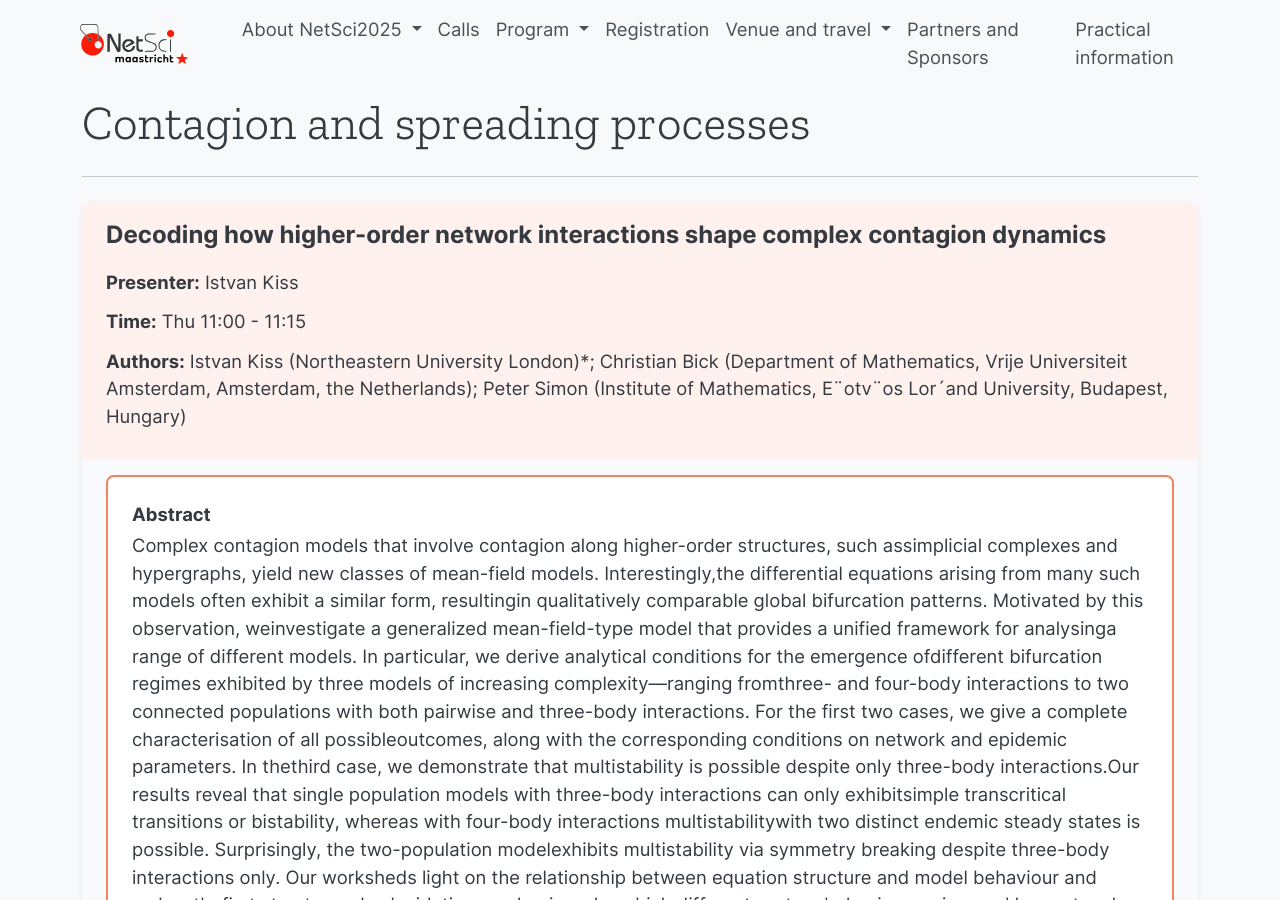
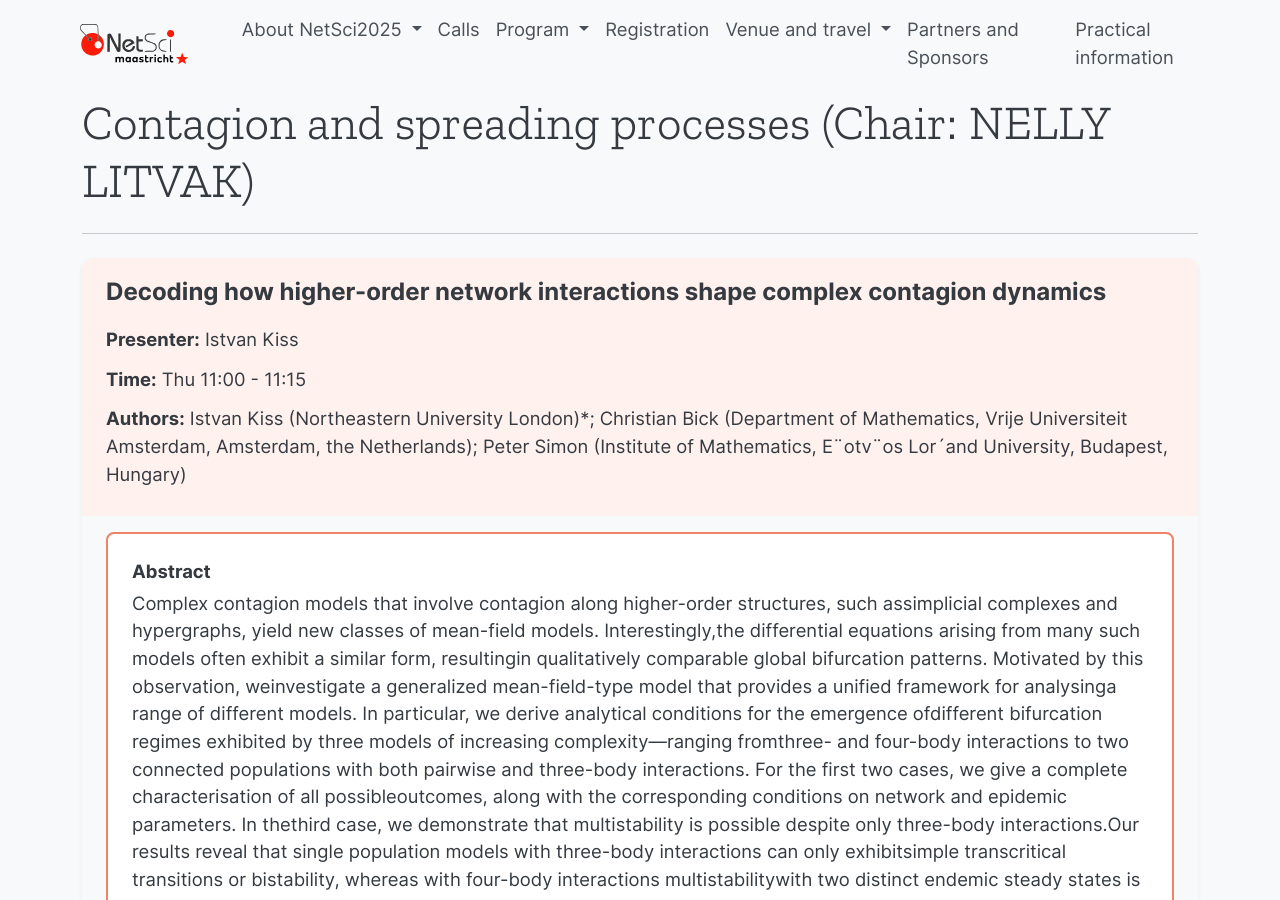
Before and after one commit to NetSci2025/netsci2025.github.io, a Jekyll site: the page built from _parallel/contagion-and-spreading-processes.md, in a window 1280 px wide and 900 px high. Built offline with Jekyll 4.4.1, drawn with Linux system fonts in a browser that asks for light colours.

Commit message:
Update contagion-and-spreading-processes.md

```diff
--- a/_parallel/contagion-and-spreading-processes.md
+++ b/_parallel/contagion-and-spreading-processes.md
@@ -1,6 +1,6 @@
 ---
 layout: parallel
-title: "Contagion and spreading processes"
+title: "Contagion and spreading processes (Chair: NELLY LITVAK)"
 slug: contagion-and-spreading-processes
 permalink: /parallel/contagion-and-spreading-processes/
 ---
```
